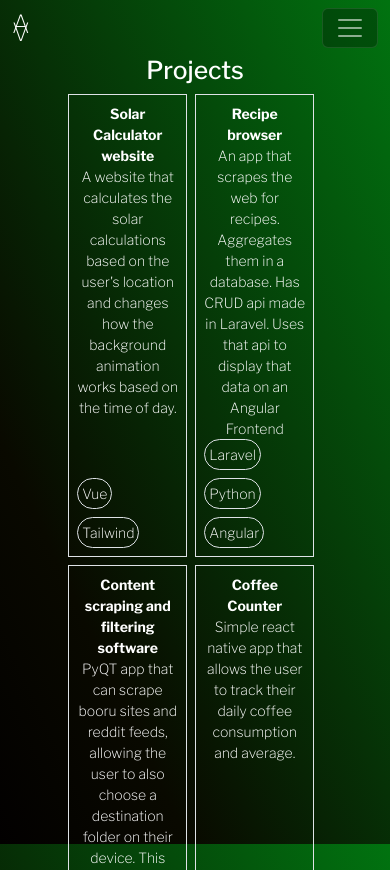
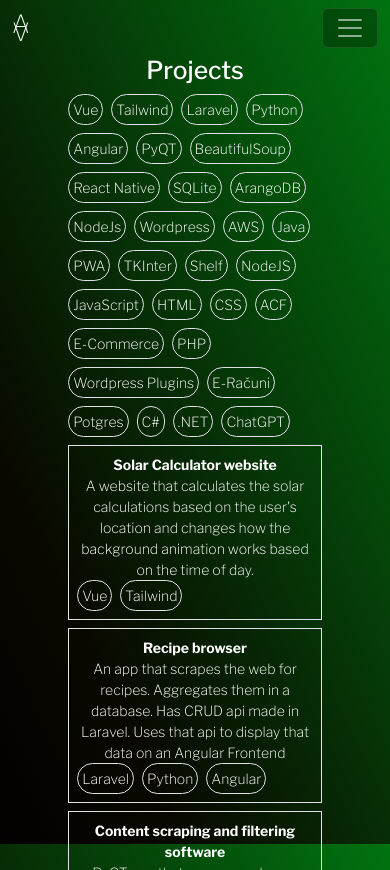
Before and after one commit to AlenVeselic/Angular-Portfolio, an Angular app: page /projects in a window 390 px wide. Built offline with nearby package versions, Linux system fonts and the light colour scheme.

Commit message:
Add AI analysis project and responsiveness to projects

```diff
--- a/src/app/projects/projects.component.html
+++ b/src/app/projects/projects.component.html
@@ -11,8 +11,17 @@
         class="d-flex flex-row flex-wrap gap-2"
         style="width: 65%; height: 100%"
       >
+        <div class="d-flex flex-wrap gap-2 w-100">
+          @for(tag of allTags; track tag){
+          <div style="border-radius: 200px" class="border p-1 word-break">
+            {{ tag }}
+          </div>
+          }
+        </div>
         @for(item of projectArray; track item){
-        <app-project style="min-width: 119px; width: 19%" [project]="item"></app-project>}
+        <app-project class="project" [project]="item"></app-project>
+        }
+        <div class="w-100 h-25"></div>
       </div>
     </div>
   </div>
--- a/src/app/projects/projects.component.ts
+++ b/src/app/projects/projects.component.ts
@@ -101,14 +101,24 @@ export class ProjectsComponent {
       tags: ['ACF', 'E-Commerce', 'PHP', 'Wordpress Plugins', 'E-Računi'],
       personal: false,
       company: 'U-Centrix',
-    }
-    ,
+    },
     {
       title: 'Logistics Company Cargo delivery tracking system',
-      summary: 'A system that allows managers to track the delivery of cargo, assign drivers to deliveries and track the progress of the delivery. This app also included a mobile app that allowed the drivers to see their assigned deliveries and update the status of the delivery.',
+      summary:
+        'A system that allows managers to track the delivery of cargo, assign drivers to deliveries and track the progress of the delivery. This app also included a mobile app that allowed the drivers to see their assigned deliveries and update the status of the delivery.',
       tags: ['NodeJs', 'Angular', 'Potgres'],
       personal: false,
-      company: "U-Centrix"
-    }
+      company: 'U-Centrix',
+    },
+    {
+      title: 'Insurance Damage Assessment AI analysis API',
+      summary:
+        'An application that uses documents and photos from an agent or client to generate an analysis for the damages. The application was built in a way that the AI models could easily be swapped out, should there be a need for it.',
+      tags: ['C#', '.NET', 'ChatGPT'],
+      personal: false,
+      company: 'U-Centrix',
+    },
   ];
+
+  allTags = new Set(this.projectArray.map((project) => project.tags).flat(1));
 }
--- a/src/styles.scss
+++ b/src/styles.scss
@@ -598,3 +598,17 @@ $duration: 20s;
   font-weight: 100;
   font-style: normal;
 }
+
+.project {
+  width: 100%;
+
+  min-width: 119px;
+
+  @media (min-width: 900px) {
+    width: 32%;
+  }
+
+  @media (min-width: 1500px) {
+    width: 19%;
+  }
+}
```
